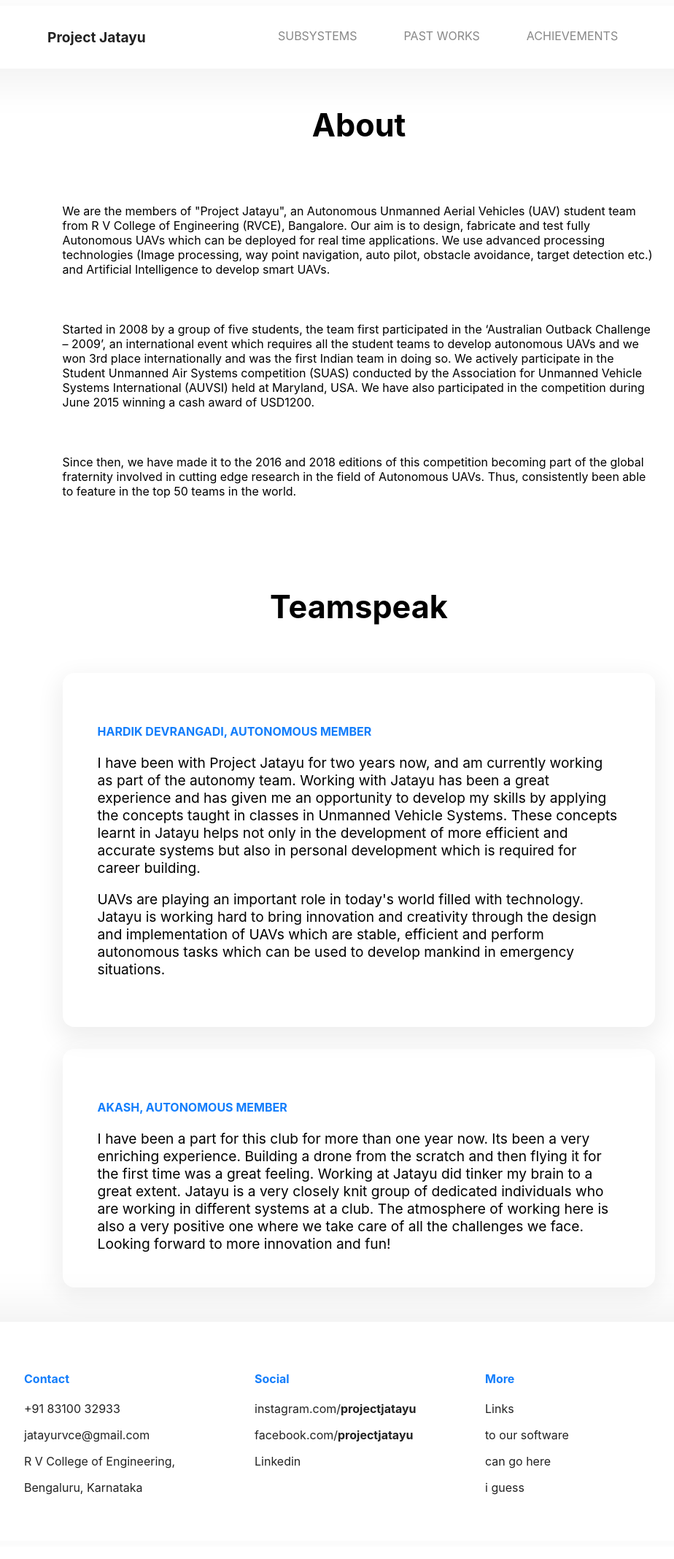
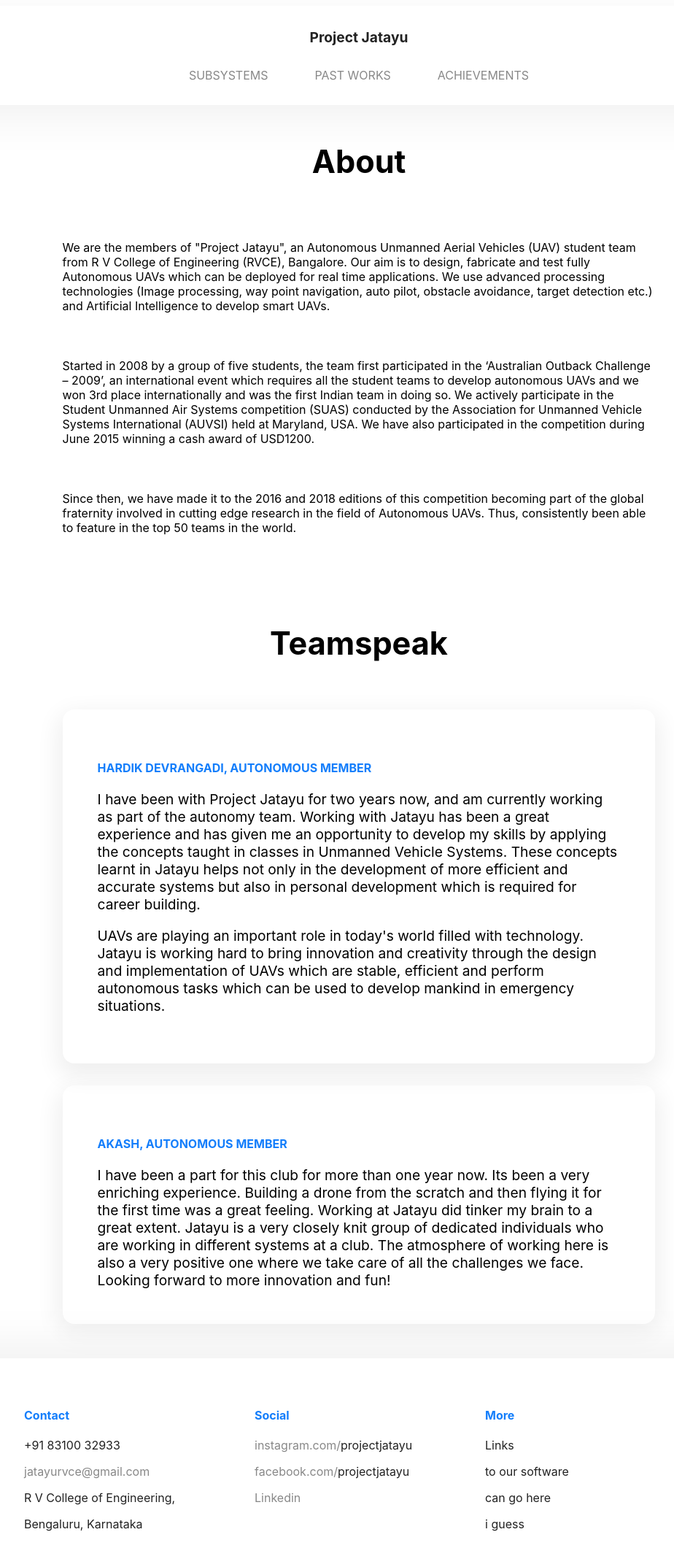
Before and after one commit to project-jatayu/zenith, a Next.js app: page /about in a window 1280 px wide. Shown: the top 2136 px of the page at 73% size, without its empty margins (148-1072 px from the left). Built offline with nearby package versions, Linux system fonts and the light colour scheme; a web font is replaced by a local one.

Commit message:
improve link transitions, header

```diff
--- a/components/footer.js
+++ b/components/footer.js
@@ -18,8 +18,8 @@ const Footer = () => (
         </div>
         <div className="col-3">
             <h4>Social</h4>
-            <p><a className="footerLink" href="https://www.instagram.com/projectjatayu/">instagram.com/<b>projectjatayu</b></a></p>
-            <p><a className="footerLink" href="https://www.facebook.com/ProjectJatayu">facebook.com/<b>projectjatayu</b></a></p>
+            <p><a className="footerLink" href="https://www.instagram.com/projectjatayu/">instagram.com/<span style={{ color: '#222' }}>projectjatayu</span></a></p>
+            <p><a className="footerLink" href="https://www.facebook.com/ProjectJatayu">facebook.com/<span style={{ color: '#222' }}>projectjatayu</span></a></p>
             <p><a className="footerLink" href="https://www.linkedin.com/in/project-jatayu-rvce-a9b14781/?originalSubdomain=in">Linkedin</a></p>
         </div>
         <div className="col-3">
--- a/components/header.js
+++ b/components/header.js
@@ -1,32 +1,27 @@
 import Link from 'next/link'
 import '../styles/Responsive.css'
 
-function dropdown() {
-    var nav = document.getElementById("nav");
-    if (nav.className === "header") {
-        nav.className += " responsive";
-    } else {
-        nav.className = "header";
-    }
-}
-
 const Header = () => (
     <div className="header" id="nav">
-        <div className="col-4">
+        <div className="row center">
+            <div className="col-12">
                 <Link href='/'>
                     <a className="logo">Project Jatayu</a>
                 </Link>
             </div>
-        <div className="col-8">
+        </div>
+        <div className="row center">
+            <div className="col-12">
                 <Link href='/'>
                     <a className="navlinks">SUBSYSTEMS</a>
                 </Link>
-            <Link href='/about'>
+                <Link href='/pastworks'>
                     <a className="navlinks">PAST WORKS</a>
                 </Link>
-            <Link href='/contact'>
+                <Link href='/achievements'>
                     <a className="navlinks">ACHIEVEMENTS</a>
                 </Link>
+            </div>
         </div>
         <a href="javascript:void(0)" className="menu" onClick="dropdown()">
             down
@@ -42,7 +37,7 @@ const Header = () => (
                 width: 100%;
                 float: left;
                 display: block;
-                padding: 1rem 12.5%;
+                padding: 1rem 0;
                 box-shadow: 0rem 1rem 4rem -0.2rem #efefef;
                 font-size: 1rem;
                 font-family: "Inter";
@@ -70,6 +65,9 @@ const Header = () => (
             a:hover {
                 background-color: #eee;
             }
+            .center {
+                text-align: center;
+            }
             .active {
                 color: #fff;
                 background-color: #222;
--- a/styles/Footer.css
+++ b/styles/Footer.css
@@ -15,9 +15,10 @@
 }
 
 .footerLink {
-  color: #222;
+  color: #888;
   text-decoration: none;
+  transition: 0.1s ease;
 }
 .footerLink:hover {
-  text-decoration: underline;
+  color: #222;
 }
--- a/styles/Responsive.css
+++ b/styles/Responsive.css
@@ -60,4 +60,7 @@
   .logodiv {
     width: 100%
   }
+  .navlinks {
+    font-size: 1.2vw;
+  }
 }
```
Also changed, not shown: styles/imageCard.css (+3 -4 lines). Lines whose indentation alone changed are shown as unchanged.
